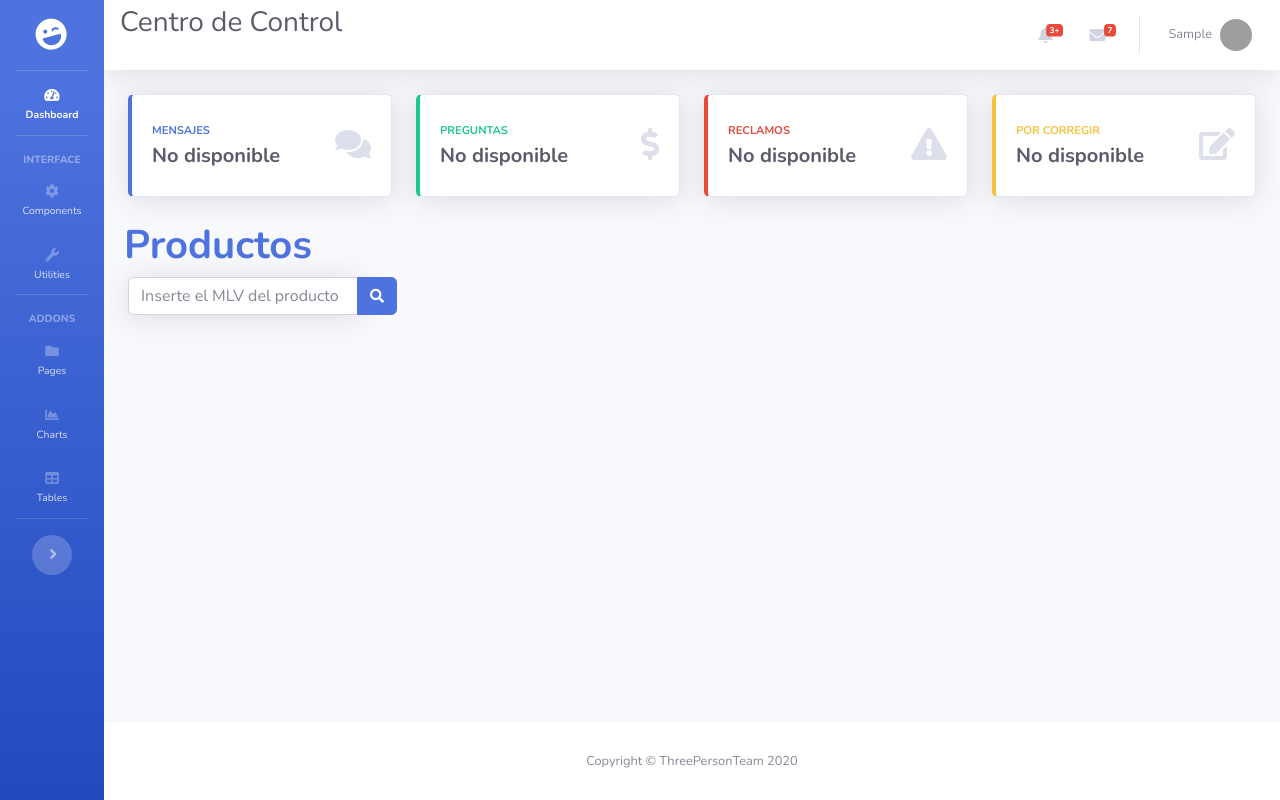
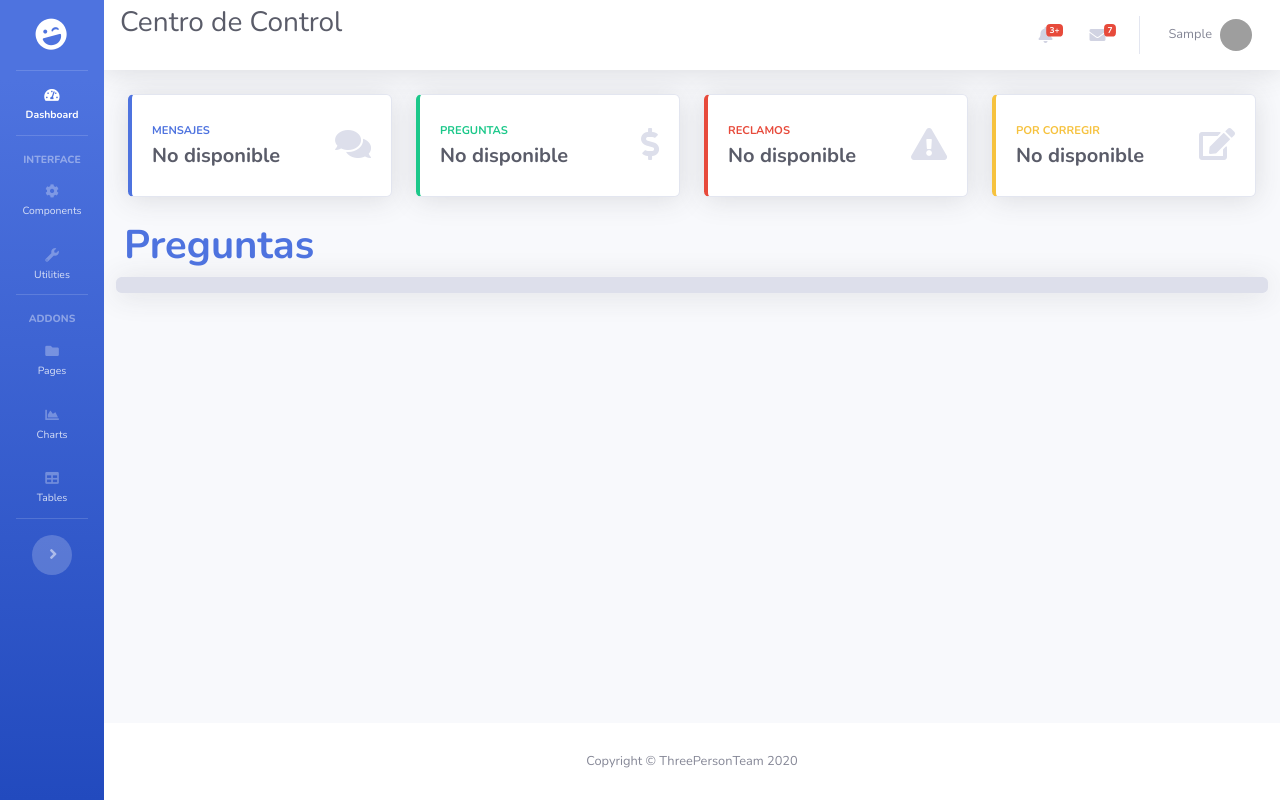
Before and after one commit to jgmc3012/dashboard_go_shop, a Django app: page /dashboard/questions in a window 1280 px wide. Run offline with Django 3.2, Linux system fonts and the light colour scheme; the visitor is signed in with stand-in values (Sample User, id 1); some libraries are stand-ins or nearby versions; grey boxes are pictures that could not be loaded.

Commit message:
:star: feat: Preguntas frontend

```diff
--- a/dashboard/templates/dashboard/adviser.questions.html
+++ b/dashboard/templates/dashboard/adviser.questions.html
@@ -12,32 +12,50 @@
     <div class="mb-4">
             <div class='panel'>
                 <div class="row">
-                <h1 class="ml-2 font-weight-bold text-primary">Productos</h1>
+                    <h1 class="ml-2 font-weight-bold text-primary">Preguntas</h1>
+                </div>
+                <div class="row mb-1 p-2 bg-gray-300 rounded shadow">
                 </div>
             </div>
-        <form class='mb-3' id='formMLV'>
-            <div class="d-none d-sm-inline-block form-inline ml-auto my-2 my-md-0 mw-100 navbar-search">
-                <div class="input-group">
-                <input
-                    type="text"
-                    class="form-control bg-white shadow border-1 small"
-                    placeholder="Inserte el MLV del producto"
-                    aria-label="Search"
-                    aria-describedby="basic-addon2"
-                    id="valueMLV"
-                >
-                <div class="input-group-append">
+            <div id='InfoMsg' class="mb-2">
+            </div>
+        <div class="table-responsive">
+            <ul class="list-group">
+                {% for product in products %}
+                <li class="list-group-item mb-2 shadow" order_id="{{ order.store_order_id }}" >
+                    <div class='row mb-2'>
+                        <img src="{{ product.image }}" alt="Imagen de {{ product.title }}">
+                        <a href="{{ product.provider_link }}">{{ product.title }}</a> - <strong>Bs {{ product.local_currency_price }}</strong> x <span>{{ product.quantity }}</span>
+                    </div>
+                    {% for question in product.questions %}
+                    <div class='row mb-2'>
+                        <div>
+                            <i>Icon</i>
+                            <p>{{ question.text }}</p>
+                            <strong>{{ question.from_date }}</strong>
+                        </div>
+                        <div id="containerAnwers-{{order.id}}" style="display: none;">
+                            <form id="formAnwer-${orderId}">
+                                <input type="hidden" name="orderId" api='data-answer' value="${orderId}">
+                                <div class="p-2 d-flex  align-content-center align-items-center">
+                                    <div class="form-group col-11 mb-0">
+                                        <textarea class="form-control" rows="2" name="answer" api='data-answer'></textarea>
+                                    </div>
+                                    <div class="col-1">
                                         <button class="btn btn-primary" type="submit">
-                    <i class="fas fa-search fa-sm"></i>
+                                            Responder<i class="fas fa-paper-plane fa-sm"></i>
                                         </button>
                                     </div>
                                 </div>
+                            </form>
                         </div>
-        </form>
-        <div id='InfoMsg'>
-            <div></div>
+                    </div>
+                    {% endfor %}
+                </li>
+                {% endfor %}
+            </ul>
         </div>
     </div>
 
-    <script src="{% static 'js/dashboard/questions.js' %}"></script>
+    <script src="{% static 'js/dashboard/news.js' %}"></script>
 {% endblock %}
--- a/dashboard/views.py
+++ b/dashboard/views.py
@@ -4,7 +4,6 @@ from django.contrib.auth.decorators import login_required
 from django.views.generic import View
 
 from store.orders.models import Order
-
 
 @login_required
 def index(request):
@@ -34,3 +33,6 @@ def shipping_packages(request):
 @login_required
 def questions(request):
     return render(request,'dashboard/adviser.questions.html')
+
+def cualquiera(request):
+    return render(request,'dashboard/cualquiera.html')
```
Also changed, not shown: dashboard/templates/dashboard/adviser.searchProduct.html (added, +43 -0 lines). Lines whose indentation alone changed are shown as unchanged.
